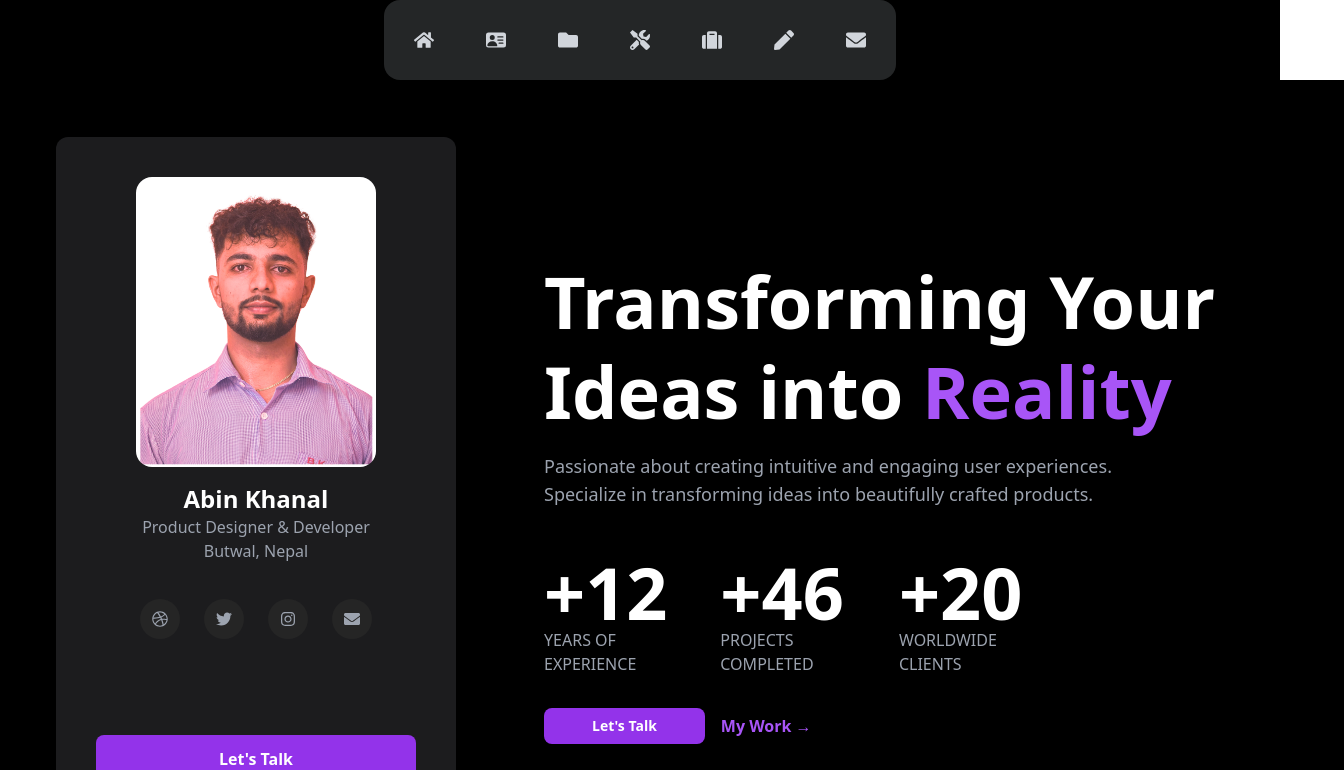
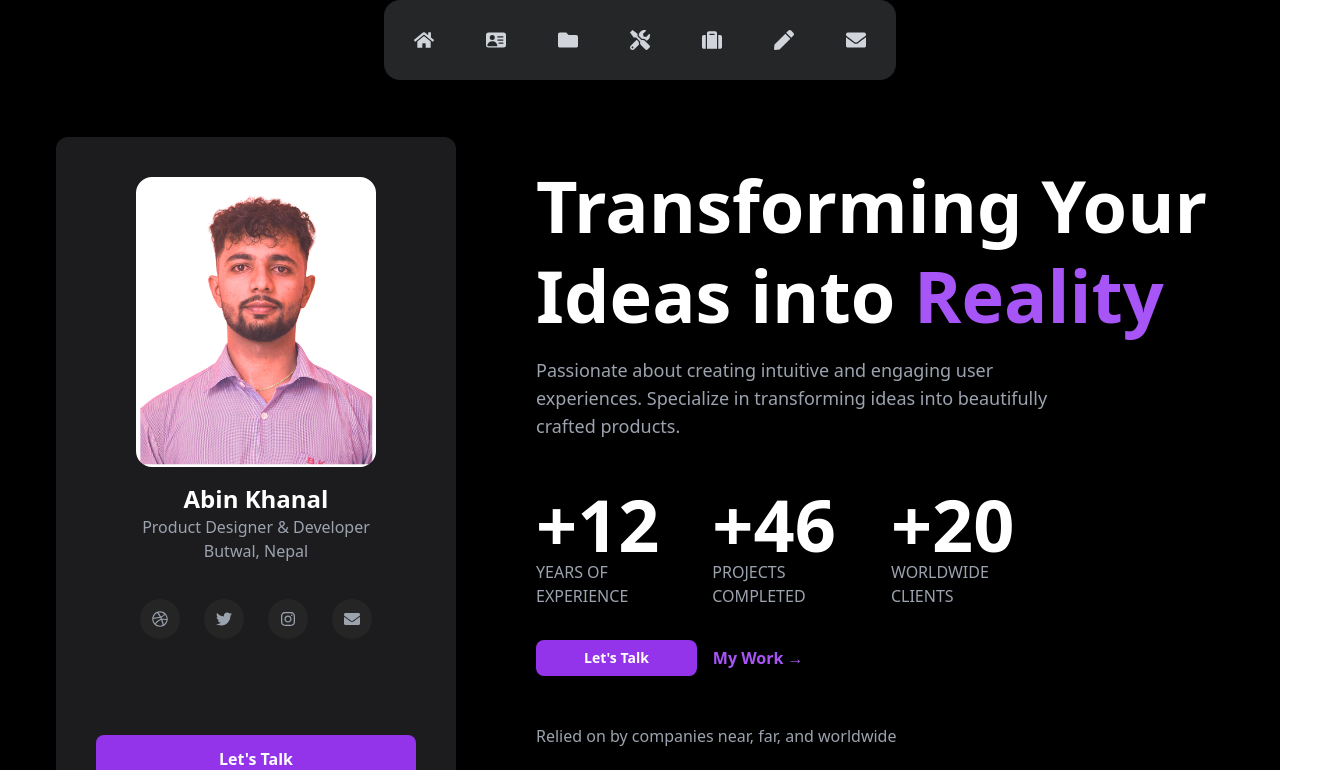
Before and after one commit to abeenkhanal/Abin-Khanal, a Next.js app: page / in a window 1280 px wide. Shown: the top 770 px of the page, 1344 px wide, since content can reach past the window. Built offline with nearby package versions, Linux system fonts and the light colour scheme.

Commit message:
animation

```diff
--- a/src/Component/Home/Homepage.jsx
+++ b/src/Component/Home/Homepage.jsx
@@ -11,7 +11,7 @@ const Homepage = () => {
   ];
 
   return (
-    <div className="bg-black text-white py-44 px-6">
+    <div className="bg-black text-white py-20 px-6">
       {/* Centered Container for Text and Content */}
       <div className="max-w-3xl mx-auto ">
         {/* Title and Subtitle */}
--- a/src/app/page.js
+++ b/src/app/page.js
@@ -6,7 +6,7 @@ export default function Home() {
   return (
     <div className="bg-black bg-grain bg-blend-overlay min-h-screen">
       <Navbar />
-      <div className="grid grid-cols-[40%_65%] min-h-screen text-white">
+      <div className="grid grid-cols-[40%_60%] min-h-screen text-white">
 
         <div className="sticky top-0 flex items-center h-screen bg-black">
           <Profile />
```
